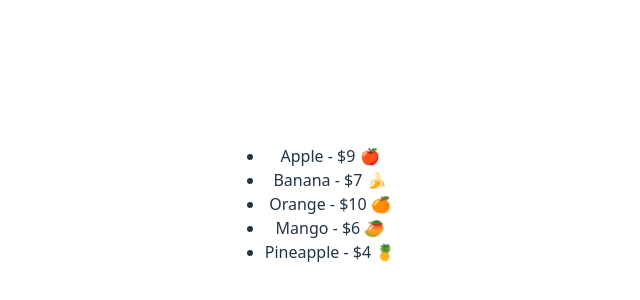
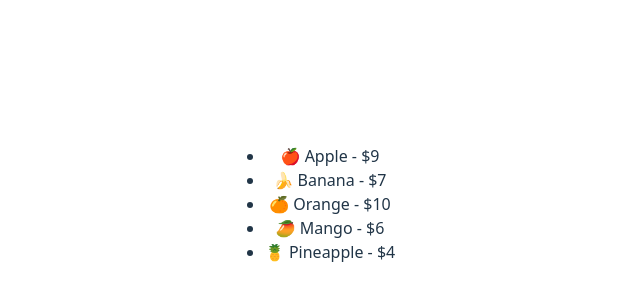
Before and after one commit to SagarNGowda/gitproject, a React app: page / in a window 1280 px wide. Shown: the part 196-496 px from the top of the page, without its empty margins (330-970 px from the left). Built offline with nearby package versions, Linux system fonts and the light colour scheme; the HTML template or start-up script is replaced by a standard one.

Commit message:
Rendering componet inside

```diff
--- /dev/null
+++ b/src/Friut.jsx
@@ -0,0 +1,9 @@
+export default function Friut({ name, price, emoji }) {
+  return (
+    <div>
+      <li>
+        {emoji} {name} - ${price}
+      </li>
+    </div>
+  );
+}
--- a/src/Friuts.jsx
+++ b/src/Friuts.jsx
@@ -1,4 +1,5 @@
 export default Friuts;
+import Friut from "./Friut";
 
 function Friuts() {
   //const friuts = ["Apple", "Banana", "Orange", "Mango", "Pineapple"];
@@ -13,17 +14,23 @@ function Friuts() {
   return (
     <div>
       <ul>
-        {fruits.map((fruit, index) => (
-          <li key={index}>
-            {fruit.name} - ${fruit.price}{" "}
-            <span
-              className="emoji laugh"
-              role="img"
-              aria-label={`${fruit.name} laughing`}
-            >
-              {fruit.emoji}
-            </span>
-          </li>
+        {fruits.map((fruit) => (
+          // <li key={index}>
+          //   {fruit.name} - ${fruit.price}{" "}
+          //   <span
+          //     className="emoji laugh"
+          //     role="img"
+          //     aria-label={`${fruit.name} laughing`}
+          //   >
+          //     {fruit.emoji}
+          //   </span>
+          // </li>
+          <Friut
+            key={fruit.name}
+            name={fruit.name}
+            price={fruit.price}
+            emoji={fruit.emoji}
+          />
         ))}
       </ul>
     </div>
```
